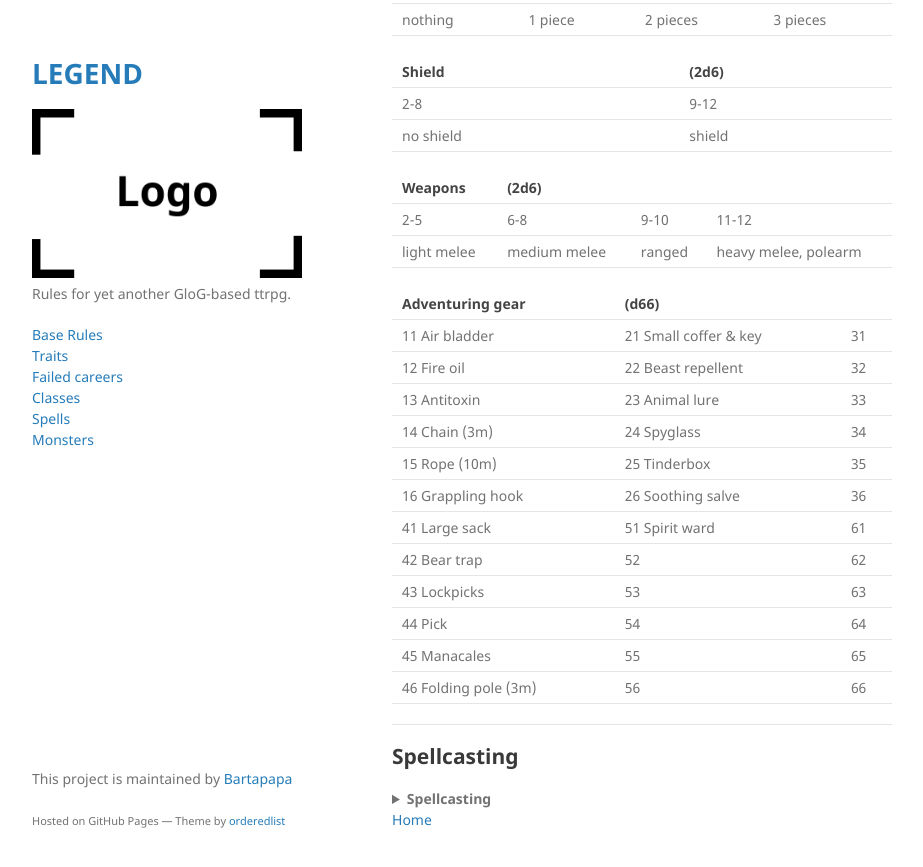
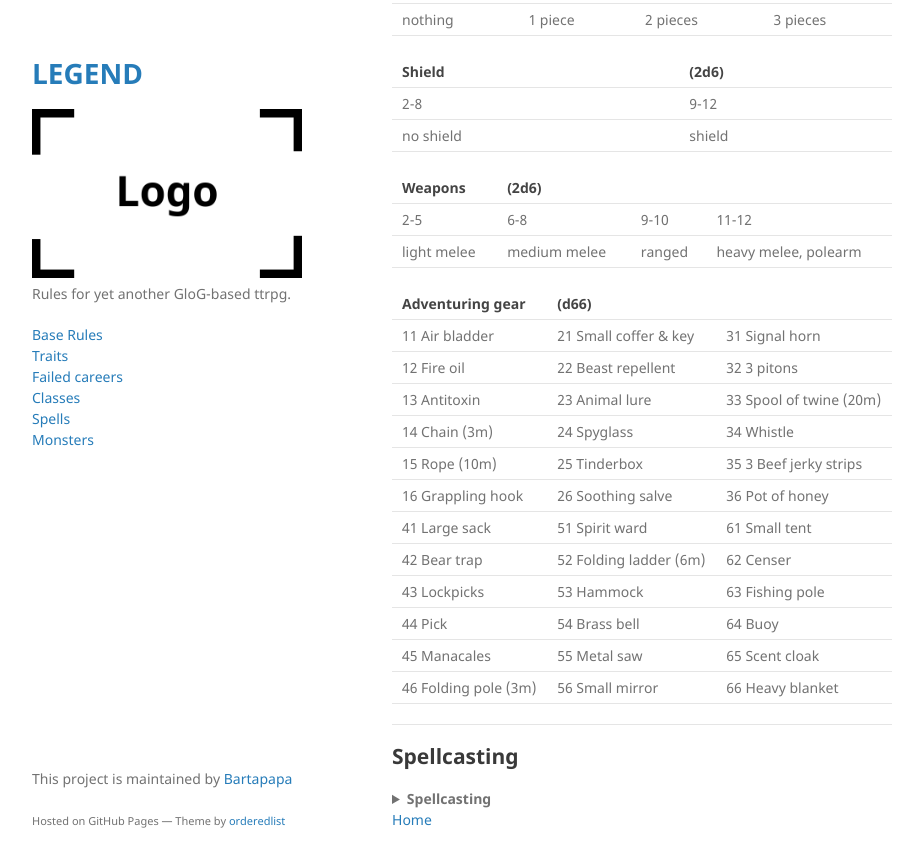
Before and after one commit to Bartapapa/legend, a Jekyll site: the page built from docs/pages/base-rules.md, in a window 1280 px wide and 900 px high, scrolled down 1251 px. Shown: the top 867 px of the window, without its empty margins (178-1101 px from the left). Built offline with Jekyll 4.4.1, drawn with Linux system fonts in a browser that asks for light colours.

Commit message:
Update base-rules.md

```diff
--- a/docs/pages/base-rules.md
+++ b/docs/pages/base-rules.md
@@ -263,18 +263,18 @@ When you level up, you get to do each of the following:
 
 | Adventuring gear   | (d66)             |          |
 |:-------------------|:------------------|:---------|
-| 11  Air bladder       | 21  Small coffer & key | 31 |
-| 12  Fire oil          | 22  Beast repellent | 32 |
-| 13  Antitoxin         | 23  Animal lure | 33 |
-| 14  Chain (3m)        | 24  Spyglass | 34 |
-| 15  Rope (10m)        | 25  Tinderbox | 35 |
-| 16  Grappling hook    | 26  Soothing salve| 36 |
-| 41  Large sack        | 51  Spirit ward | 61 |
-| 42  Bear trap         | 52 | 62 |
-| 43  Lockpicks         | 53 | 63 |
-| 44  Pick              | 54 | 64 |
-| 45  Manacales         | 55 | 65 |
-| 46  Folding pole (3m) | 56 | 66 |
+| 11  Air bladder       | 21  Small coffer & key  | 31  Signal horn          |
+| 12  Fire oil          | 22  Beast repellent     | 32  3 pitons             |
+| 13  Antitoxin         | 23  Animal lure         | 33  Spool of twine (20m) |
+| 14  Chain (3m)        | 24  Spyglass            | 34  Whistle              |
+| 15  Rope (10m)        | 25  Tinderbox           | 35  3 Beef jerky strips  |
+| 16  Grappling hook    | 26  Soothing salve      | 36  Pot of honey         |
+| 41  Large sack        | 51  Spirit ward         | 61  Small tent           |
+| 42  Bear trap         | 52  Folding ladder (6m) | 62  Censer               |
+| 43  Lockpicks         | 53  Hammock             | 63  Fishing pole         |
+| 44  Pick              | 54  Brass bell          | 64  Buoy                 |
+| 45  Manacales         | 55  Metal saw           | 65  Scent cloak          |
+| 46  Folding pole (3m) | 56  Small mirror        | 66  Heavy blanket        |
 
 ***
 
```
